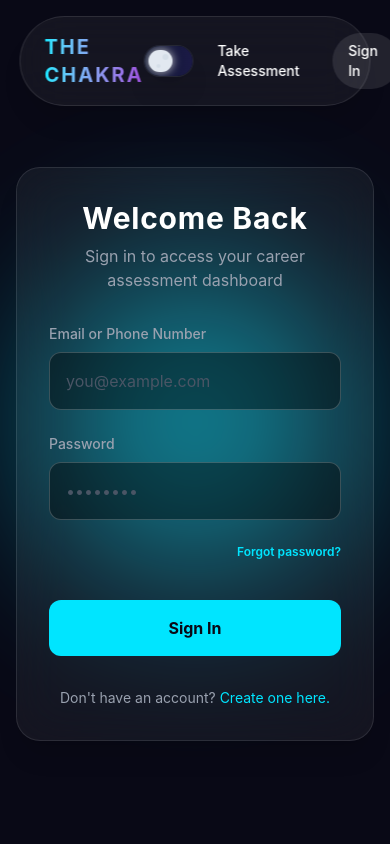
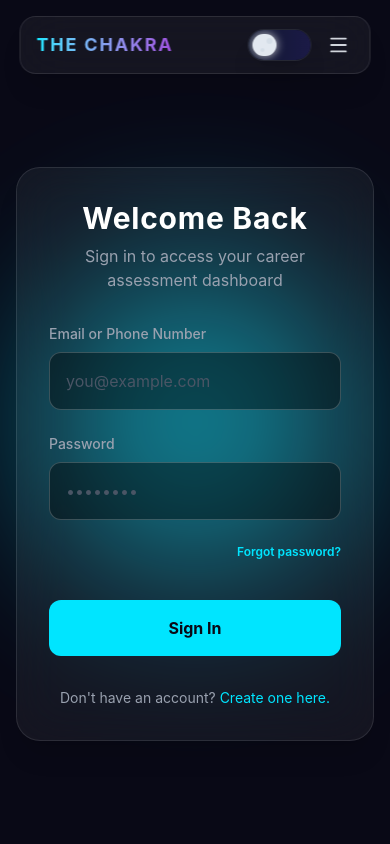
Before and after one commit to msr-star/The-Chakra, a React app in the folder frontend/: page /login in a window 390 px wide. Shown: the top 844 px of the page. Built offline with nearby package versions, Linux system fonts and the light colour scheme; the HTML template or start-up script is replaced by a standard one.

Commit message:
Add mobile hamburger menu for responsive navbar

```diff
--- a/frontend/src/components/Navbar.jsx
+++ b/frontend/src/components/Navbar.jsx
@@ -1,11 +1,13 @@
-import React from 'react';
+import React, { useState } from 'react';
 import { Link, useNavigate } from 'react-router-dom';
-import { motion } from 'framer-motion';
+import { motion, AnimatePresence } from 'framer-motion';
 import EclipseToggle from './EclipseToggle';
-import { LogOut, LayoutDashboard, ShieldCheck } from 'lucide-react';
+import { LogOut, LayoutDashboard, ShieldCheck, Menu, X } from 'lucide-react';
 
 const Navbar = () => {
     const navigate = useNavigate();
+    const [menuOpen, setMenuOpen] = useState(false);
+
     const userStr = localStorage.getItem('user');
     let user = null;
     try {
@@ -19,60 +21,99 @@ const Navbar = () => {
         localStorage.removeItem('token');
         localStorage.removeItem('user');
         localStorage.removeItem('refreshToken');
+        setMenuOpen(false);
         navigate('/login');
     };
+
+    const closeMenu = () => setMenuOpen(false);
 
     return (
         <motion.nav
             initial={{ y: -100, opacity: 0 }}
             animate={{ y: 0, opacity: 1 }}
             transition={{ duration: 0.8, ease: 'easeOut' }}
-            className="fixed top-4 left-1/2 -translate-x-1/2 w-[90%] max-w-5xl z-40 glass-panel rounded-full px-6 py-4 flex justify-between items-center"
+            className="fixed top-4 left-1/2 -translate-x-1/2 w-[90%] max-w-5xl z-40 glass-panel rounded-2xl md:rounded-full px-4 md:px-6 py-3 md:py-4"
         >
-            <div className="flex gap-6 items-center">
-                <Link to="/" className="text-xl font-bold tracking-widest text-transparent bg-clip-text bg-gradient-to-r from-accentLight to-accentWarm">
+            {/* Main bar */}
+            <div className="flex justify-between items-center">
+                {/* Logo */}
+                <Link to="/" onClick={closeMenu} className="text-lg md:text-xl font-bold tracking-widest text-transparent bg-clip-text bg-gradient-to-r from-accentLight to-accentWarm whitespace-nowrap">
                     THE CHAKRA
                 </Link>
-            </div>
 
-            <div className="flex gap-6 items-center">
-                <Link to="/about" className="text-sm font-medium text-gray-400 hover:text-accentLight transition-colors hidden md:block">
-                    About
-                </Link>
+                {/* Desktop nav */}
+                <div className="hidden md:flex gap-6 items-center">
+                    <Link to="/about" className="text-sm font-medium text-gray-400 hover:text-accentLight transition-colors">About</Link>
                     <EclipseToggle />
-
                     {isAuthenticated ? (
                         <>
                             {isAdmin ? (
                                 <Link to="/admin" className="flex items-center gap-2 text-sm font-medium hover:text-accentWarm transition-colors">
-                                <ShieldCheck size={16} />
-                                Admin Panel
+                                    <ShieldCheck size={16} />Admin Panel
                                 </Link>
                             ) : (
                                 <Link to="/student" className="flex items-center gap-2 text-sm font-medium hover:text-accentLight transition-colors">
-                                <LayoutDashboard size={16} />
-                                My Dashboard
+                                    <LayoutDashboard size={16} />My Dashboard
                                 </Link>
                             )}
-                        <button
-                            onClick={handleLogout}
-                            className="flex items-center gap-2 px-4 py-2 rounded-full bg-red-500/10 hover:bg-red-500/20 text-red-400 hover:text-red-300 transition-all text-sm font-bold border border-red-500/20"
-                        >
-                            <LogOut size={14} />
-                            Logout
+                            <button onClick={handleLogout} className="flex items-center gap-2 px-4 py-2 rounded-full bg-red-500/10 hover:bg-red-500/20 text-red-400 hover:text-red-300 transition-all text-sm font-bold border border-red-500/20">
+                                <LogOut size={14} />Logout
                             </button>
                         </>
                     ) : (
                         <>
-                        <Link to="/assessment" className="text-sm font-medium hover:text-accentLight transition-colors">
-                            Take Assessment
-                        </Link>
-                        <Link to="/login" className="px-4 py-2 rounded-full bg-white/10 hover:bg-white/20 transition-all text-sm font-medium">
-                            Sign In
-                        </Link>
+                            <Link to="/assessment" className="text-sm font-medium hover:text-accentLight transition-colors">Take Assessment</Link>
+                            <Link to="/login" className="px-4 py-2 rounded-full bg-white/10 hover:bg-white/20 transition-all text-sm font-medium">Sign In</Link>
                         </>
                     )}
                 </div>
+
+                {/* Mobile right side */}
+                <div className="flex md:hidden items-center gap-3">
+                    <EclipseToggle />
+                    <button onClick={() => setMenuOpen(!menuOpen)} className="p-1 text-gray-300 hover:text-white transition-colors">
+                        {menuOpen ? <X size={22} /> : <Menu size={22} />}
+                    </button>
+                </div>
+            </div>
+
+            {/* Mobile dropdown menu */}
+            <AnimatePresence>
+                {menuOpen && (
+                    <motion.div
+                        initial={{ opacity: 0, height: 0 }}
+                        animate={{ opacity: 1, height: 'auto' }}
+                        exit={{ opacity: 0, height: 0 }}
+                        transition={{ duration: 0.25 }}
+                        className="md:hidden overflow-hidden"
+                    >
+                        <div className="pt-3 pb-1 flex flex-col gap-3 border-t border-white/10 mt-3">
+                            <Link to="/about" onClick={closeMenu} className="text-sm font-medium text-gray-400 hover:text-accentLight transition-colors py-1">About</Link>
+                            {isAuthenticated ? (
+                                <>
+                                    {isAdmin ? (
+                                        <Link to="/admin" onClick={closeMenu} className="flex items-center gap-2 text-sm font-medium hover:text-accentWarm transition-colors py-1">
+                                            <ShieldCheck size={16} />Admin Panel
+                                        </Link>
+                                    ) : (
+                                        <Link to="/student" onClick={closeMenu} className="flex items-center gap-2 text-sm font-medium hover:text-accentLight transition-colors py-1">
+                                            <LayoutDashboard size={16} />My Dashboard
+                                        </Link>
+                                    )}
+                                    <button onClick={handleLogout} className="flex items-center gap-2 px-4 py-2 rounded-full bg-red-500/10 hover:bg-red-500/20 text-red-400 hover:text-red-300 transition-all text-sm font-bold border border-red-500/20 w-fit">
+                                        <LogOut size={14} />Logout
+                                    </button>
+                                </>
+                            ) : (
+                                <>
+                                    <Link to="/assessment" onClick={closeMenu} className="text-sm font-medium hover:text-accentLight transition-colors py-1">Take Assessment</Link>
+                                    <Link to="/login" onClick={closeMenu} className="px-4 py-2 rounded-full bg-white/10 hover:bg-white/20 transition-all text-sm font-medium w-fit">Sign In</Link>
+                                </>
+                            )}
+                        </div>
+                    </motion.div>
+                )}
+            </AnimatePresence>
         </motion.nav>
     );
 };
```
Lines whose indentation alone changed are shown as unchanged.
